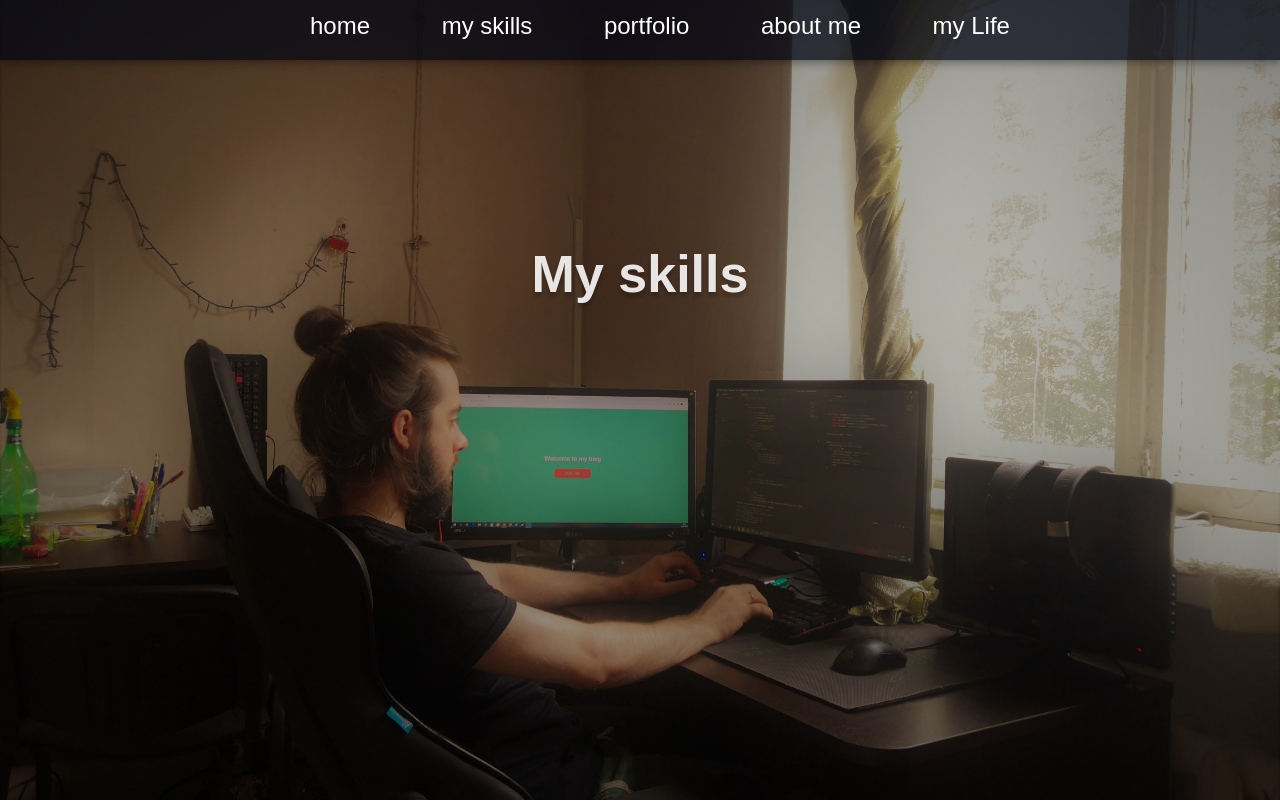
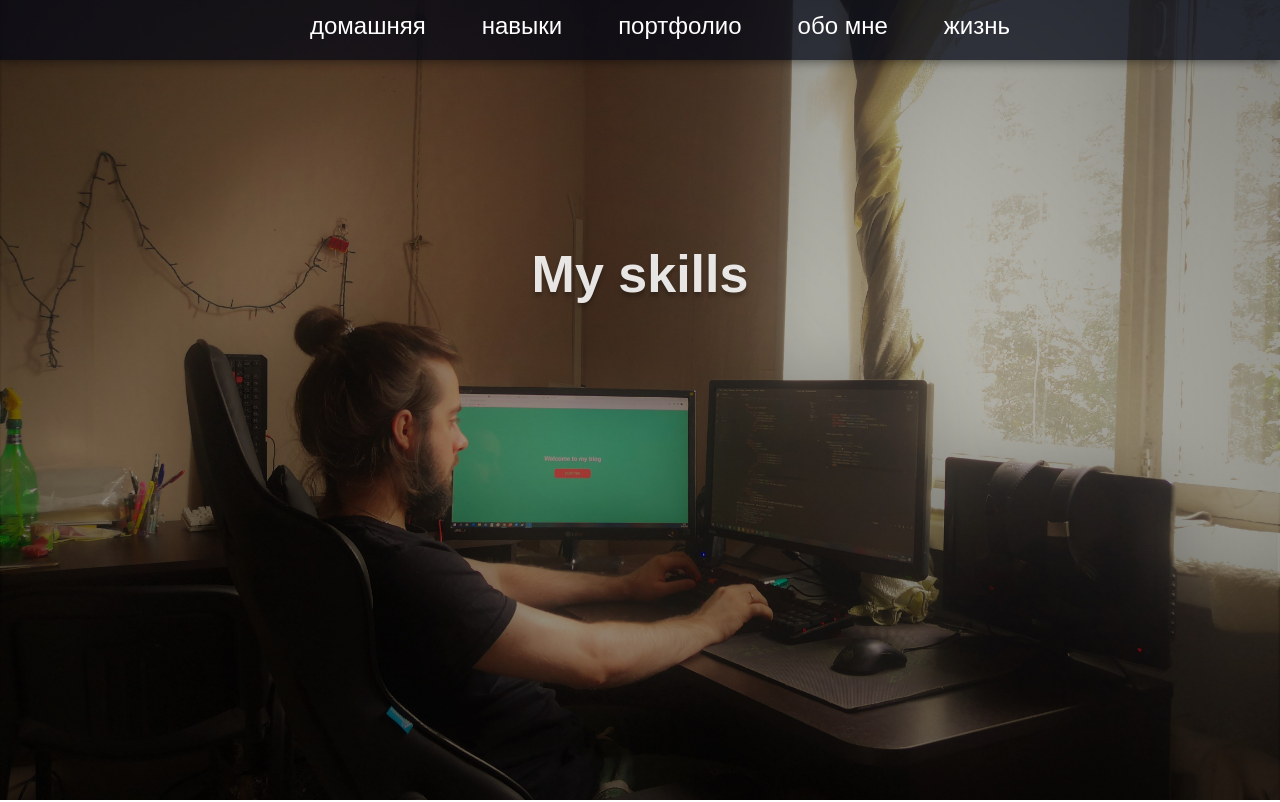
Before and after one commit to AinoGG/AinoGG.github.io, a plain HTML site: page my-skills.html in a window 1280 px wide. Shown: the top 802 px of the page. Drawn offline with Linux system fonts and the light colour scheme.

Commit message:
change lang on "my skills" page

```diff
--- a/my-skills.html
+++ b/my-skills.html
@@ -15,11 +15,11 @@
         <div class="menu">
             <div class="container">
                 <ul>
-                    <li><a class="home__page" href="index.html">home</a></li>
-                    <li><a href="my-skills.html">my skills</a></li>
-                    <li><a href="#">portfolio</a></li>
-                    <li><a href="#">about me</a></li>
-                    <li><a href="#">my Life</a></li>
+                    <li><a class="home__page" href="index.html">домашняя</a></li>
+                    <li><a href="my-skills.html">навыки</a></li>
+                    <li><a href="#">портфолио</a></li>
+                    <li><a href="#">обо мне</a></li>
+                    <li><a href="#">жизнь</a></li>
                 </ul>
             </div>
 
```
